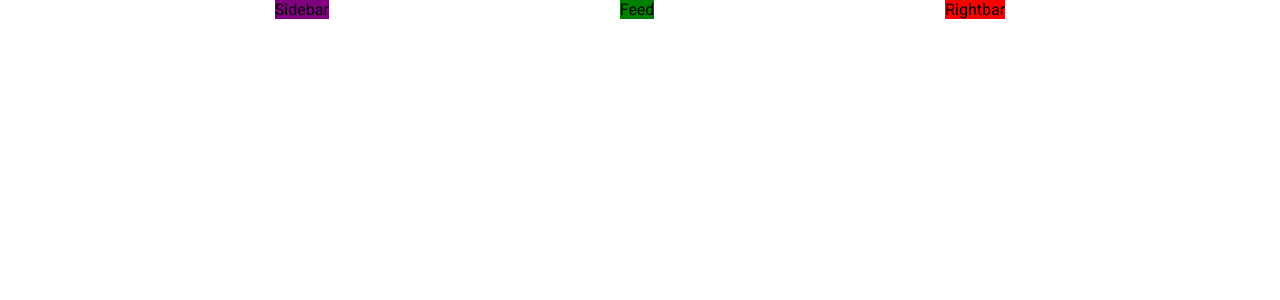
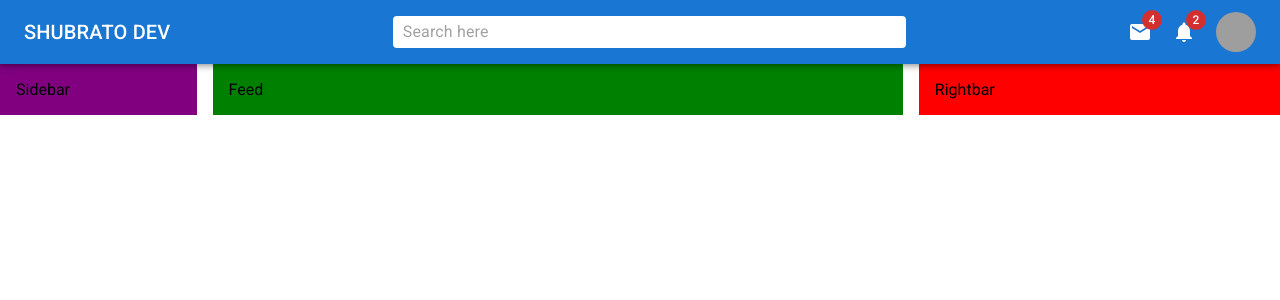
Before and after one commit to Shubratokumar/React-MUI-Project, a React (Create React App) app: page / in a window 1280 px wide. Shown: the top 300 px of the page. Built offline with nearby package versions, Linux system fonts and the light colour scheme; grey boxes are pictures that could not be loaded.

Commit message:
Menubar done with functionality

```diff
--- a/src/App.js
+++ b/src/App.js
@@ -2,12 +2,13 @@ import Sidebar from './components/Sidebar';
 import Feed from './components/Feed';
 import Rightbar from './components/Rightbar';
 import { Box, Stack } from '@mui/material';
+import Navbar from './components/Navbar';
 
 function App() {
   return (
     <Box>
-      {/* Navbar */}
-      <Stack spacing={2} direction="row"  justifyContent="space-evenly">
+      <Navbar/>
+      <Stack spacing={2} direction="row"  justifyContent="space-between">
         <Sidebar/>
         <Feed/>
         <Rightbar/>
--- a/src/components/Feed.js
+++ b/src/components/Feed.js
@@ -3,7 +3,7 @@ import { Box } from '@mui/material';
 
 const Feed = () => {
     return (
-        <Box bgcolor="green">
+        <Box bgcolor="green" flex={4} p={2}>
             Feed
         </Box>
     );
--- a/src/components/Navbar.js
+++ b/src/components/Navbar.js
@@ -1,10 +1,84 @@
-import React from 'react';
+import { AppBar, styled, Toolbar, Typography, Box, InputBase, Badge, Avatar, MenuItem, Menu } from '@mui/material';
+import React, { useState } from 'react';
+import MenuOpenIcon from '@mui/icons-material/MenuOpen';
+import { Mail, Notifications } from '@mui/icons-material';
+
+const StyledToolbar = styled(Toolbar)({
+    display: "flex",
+    justifyContent: "space-between"
+
+});
+
+const Search = styled("div")(({theme}) =>({
+    backgroundColor: "white",
+    padding: "0 10px",
+    borderRadius: theme.shape.borderRadius,
+    width: "40%"
+
+}));
+
+const Icons = styled(Box)(({theme}) =>({
+    display: "none",
+    gap: "20px",
+    alignItems: "center",
+    [theme.breakpoints.up("sm")]:{
+        display: "flex"
+    }
+}));
+
+const UserBox = styled(Box)(({theme}) =>({
+    display: "flex",
+    gap: "10px",
+    alignItems: "center",
+    [theme.breakpoints.up("sm")]:{
+        display: "none"
+    }
+}));
 
 const Navbar = () => {
+    const [ open, setOpen ] = useState(false);
+
     return (
-        <div>
-            Navbar
-        </div>
+        <AppBar position="sticky">
+            <StyledToolbar>
+                <Typography variant="h6" sx={{ display:{xs:"none", sm: "block"}}}>SHUBRATO DEV </Typography>
+                <MenuOpenIcon sx={{ display:{xs:"block", sm: "none"}}}/>
+                <Search><InputBase placeholder="Search here"/></Search>
+                <Icons>
+                    <Badge badgeContent={4} color="error">
+                        <Mail />
+                    </Badge>
+                    <Badge badgeContent={2} color="error">
+                        <Notifications />
+                    </Badge>
+                    <Avatar alt="Photo" sx={{width: 40, height: 40}} src="https://i.ibb.co/7YJ2Jch/profile.png"
+                        onClick={e => setOpen(true)}
+                    />
+                </Icons>
+                <UserBox onClick={e => setOpen(true)}>
+                    <Avatar alt="Photo" sx={{width: 40, height: 40}} src="https://i.ibb.co/7YJ2Jch/profile.png" />
+                    <Typography variant="span">Shubrato</Typography>
+                </UserBox>
+            </StyledToolbar>
+            <Menu
+                id="positioned-menu"
+                aria-labelledby="git positioned-button"
+                open={open}
+                onClick={e => setOpen(false)}
+                anchorOrigin={{
+                    vertical: 'top',
+                    horizontal: 'right',
+                }}
+                transformOrigin={{
+                    vertical: 'top',
+                    horizontal: 'right',
+                }}
+            >
+                <MenuItem >Profile</MenuItem>
+                <MenuItem >My account</MenuItem>
+                <MenuItem >Logout</MenuItem>
+            </Menu>
+        </AppBar>
     );
 };
 
--- a/src/components/Rightbar.js
+++ b/src/components/Rightbar.js
@@ -3,7 +3,7 @@ import { Box } from '@mui/material';
 
 const Rightbar = () => {
     return (
-        <Box bgcolor="red">
+        <Box bgcolor="red" flex={2} p={2} sx={{ display:{xs:"none", sm: "block"}}}>
             Rightbar
         </Box>
     );
--- a/src/components/Sidebar.js
+++ b/src/components/Sidebar.js
@@ -3,7 +3,7 @@ import { Box } from '@mui/material';
 
 const Sidebar = () => {
     return (
-        <Box bgcolor="purple">
+        <Box bgcolor="purple" flex={1} p={2} sx={{ display:{xs:"none", sm: "block"}}}>
             Sidebar
         </Box>
     );
```
